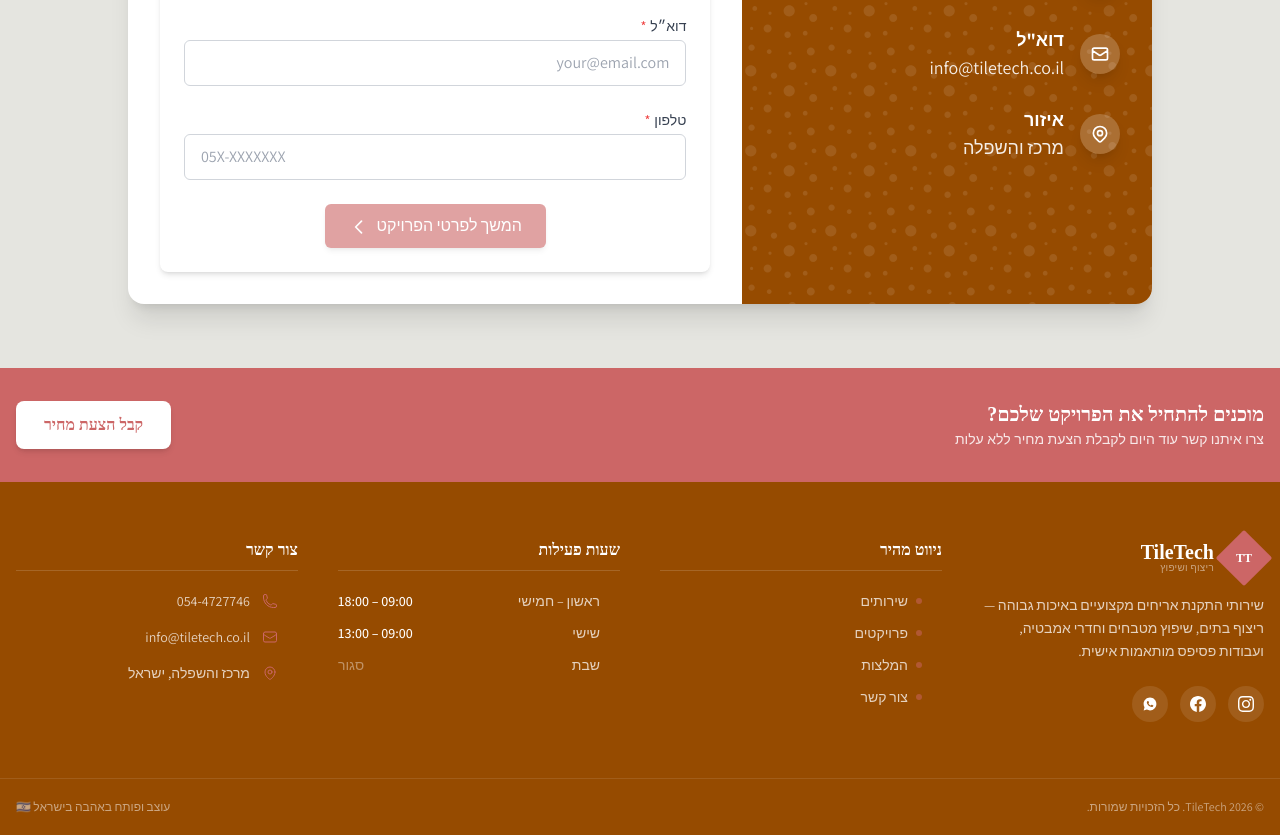
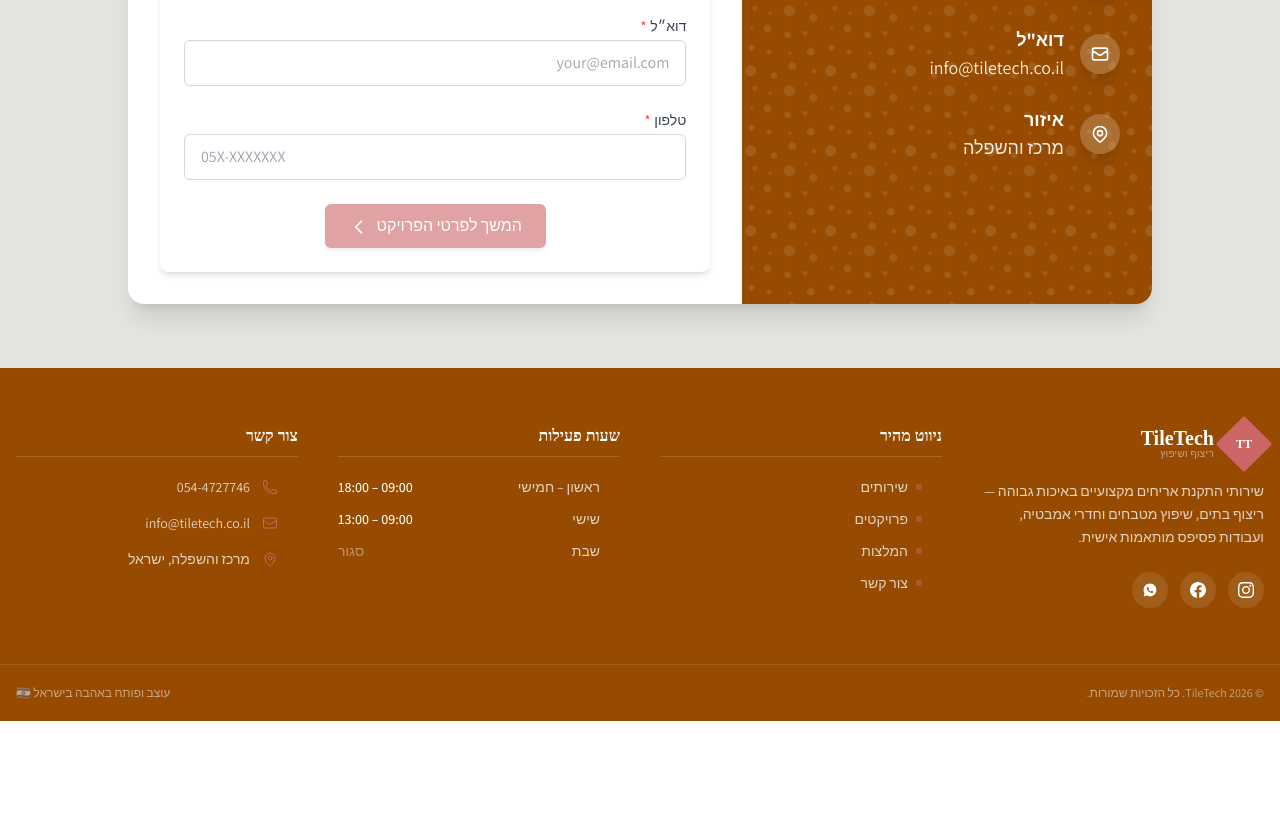
Before and after one commit to Pongeek/TileTech, a Next.js app: page / in a window 1280 px wide. Shown: the part 5358-6193 px from the top of the page. After the commit the page ends 6079 px from the top, so only its background shows below. Built offline with nearby package versions, Linux system fonts and the light colour scheme; a web font is replaced by a local one; what tailwindcss-rtl would draw is missing.

Commit message:
remove pre-footer CTA strip from footer

```diff
--- a/src/components/layout/Footer.tsx
+++ b/src/components/layout/Footer.tsx
@@ -6,22 +6,6 @@ const Footer: React.FC = () => {
 
   return (
     <footer className="bg-secondary text-white" dir="rtl">
-
-      {/* Pre-footer CTA strip */}
-      <div className="bg-primary">
-        <div className="container-custom py-8 flex flex-col md:flex-row items-center justify-between gap-4">
-          <div>
-            <p className="text-xl font-frank font-bold text-white">מוכנים להתחיל את הפרויקט שלכם?</p>
-            <p className="font-heebo text-white/85 text-sm mt-0.5">צרו איתנו קשר עוד היום לקבלת הצעת מחיר ללא עלות</p>
-          </div>
-          <Link
-            href="#contact"
-            className="shrink-0 bg-white text-primary font-frank font-bold px-7 py-3 rounded-lg hover:bg-secondary hover:text-white transition-colors duration-200 shadow-md"
-          >
-            קבל הצעת מחיר
-          </Link>
-        </div>
-      </div>
 
       {/* Main footer content */}
       <div className="container-custom py-14">
```
